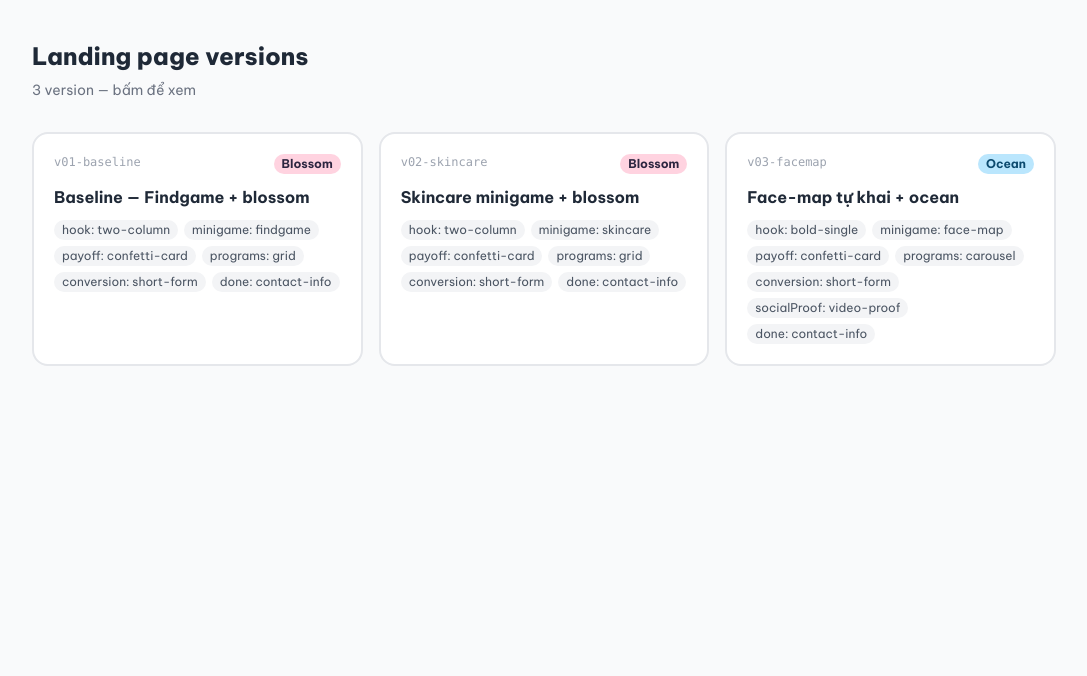
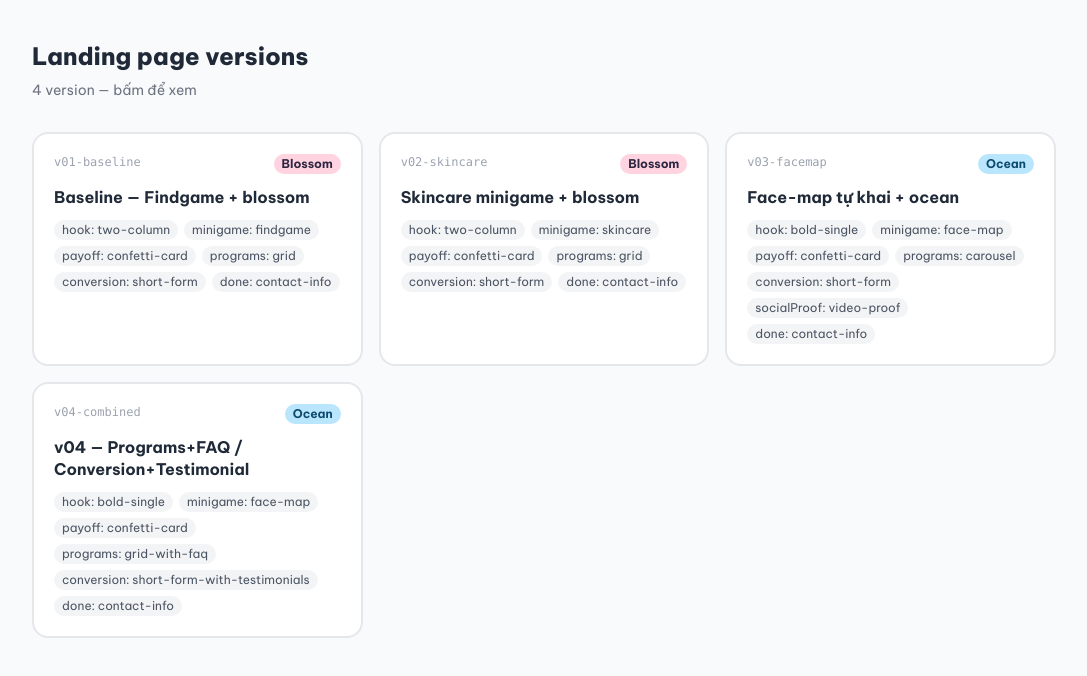
Before and after one commit to phuongnam204/landing-page, a Next.js app: page /versions in a window 1280 px wide. Shown: the top 676 px of the page, without its empty margins (96-1183 px from the left). Built offline with nearby package versions, Linux system fonts and the light colour scheme.

Commit message:
feat(landing/v04): stub components + registry entries + recipe v04-combined

```diff
--- a/src/landing/recipes/index.ts
+++ b/src/landing/recipes/index.ts
@@ -1,9 +1,10 @@
 import { v01Baseline } from './v01-baseline';
 import { v02Skincare } from './v02-skincare';
 import { v03Facemap } from './v03-facemap';
+import { v04Combined } from './v04-combined';
 import type { Recipe } from '../validateRecipe';
 
-export const allRecipes: Recipe[] = [v01Baseline, v02Skincare, v03Facemap];
+export const allRecipes: Recipe[] = [v01Baseline, v02Skincare, v03Facemap, v04Combined];
 export function getRecipeById(id: string): Recipe | undefined {
   return allRecipes.find(r => r.id === id);
 }
--- /dev/null
+++ b/src/landing/recipes/v04-combined.ts
@@ -0,0 +1,15 @@
+import type { Recipe } from '../validateRecipe';
+
+export const v04Combined: Recipe = {
+  id: 'v04-combined',
+  label: 'v04 — Programs+FAQ / Conversion+Testimonial',
+  theme: 'ocean',
+  slots: {
+    hook:       'bold-single',
+    minigame:   'face-map',
+    payoff:     'confetti-card',
+    programs:   'grid-with-faq',
+    conversion: 'short-form-with-testimonials',
+    done:       'contact-info',
+  },
+};
--- a/src/landing/registry.ts
+++ b/src/landing/registry.ts
@@ -11,13 +11,15 @@ import { CarouselPrograms } from './variants/programs/carousel';
 import { ShortFormConversion } from './variants/conversion/short-form';
 import { ContactInfoDone } from './variants/done/contact-info';
 import { VideoProofSocial } from './variants/socialProof/video-proof';
+import { GridWithFaqPrograms } from './variants/programs/grid-with-faq';
+import { ShortFormWithTestimonialsConversion } from './variants/conversion/short-form-with-testimonials';
 
 export const registry = {
   hook:        { 'two-column': TwoColumnHook, 'bold-single': BoldSingleHook } as Record<string, ComponentType<HookSlotProps>>,
   minigame:    { findgame: FindgameMinigame, skincare: SkincareMinigame, 'face-map': FaceMapMinigame } as Record<string, ComponentType<MinigameSlotProps>>,
   payoff:      { 'confetti-card': ConfettiCardPayoff } as Record<string, ComponentType<PayoffSlotProps>>,
-  programs:    { grid: GridPrograms, carousel: CarouselPrograms } as Record<string, ComponentType<ProgramsSlotProps>>,
-  conversion:  { 'short-form': ShortFormConversion } as Record<string, ComponentType<ConversionSlotProps>>,
+    programs:    { grid: GridPrograms, carousel: CarouselPrograms, 'grid-with-faq': GridWithFaqPrograms } as Record<string, ComponentType<ProgramsSlotProps>>,
+    conversion:  { 'short-form': ShortFormConversion, 'short-form-with-testimonials': ShortFormWithTestimonialsConversion } as Record<string, ComponentType<ConversionSlotProps>>,
   socialProof: { 'video-proof': VideoProofSocial } as Record<string, ComponentType<SocialProofSlotProps>>,
   done:        { 'contact-info': ContactInfoDone } as Record<string, ComponentType<DoneSlotProps>>,
 };
--- /dev/null
+++ b/src/landing/variants/conversion/short-form-with-testimonials.tsx
@@ -0,0 +1,12 @@
+'use client';
+import type { ConversionSlotProps } from '../../slots';
+
+export function ShortFormWithTestimonialsConversion({ onSubmit }: ConversionSlotProps) {
+  return (
+    <div className="h-[100dvh] w-full bg-[var(--lp-bg-payoff)] flex items-center justify-center">
+      <button onClick={() => onSubmit('stub', '0900000000')} className="bg-cta text-white px-6 py-3 rounded-soft font-bold">
+        [stub] Gửi
+      </button>
+    </div>
+  );
+}
--- /dev/null
+++ b/src/landing/variants/programs/grid-with-faq.tsx
@@ -0,0 +1,12 @@
+'use client';
+import type { ProgramsSlotProps } from '../../slots';
+
+export function GridWithFaqPrograms({ suggestedProgramId, onContinue }: ProgramsSlotProps) {
+  return (
+    <div className="h-[100dvh] w-full bg-[var(--lp-bg-payoff)] flex items-center justify-center">
+      <button onClick={() => onContinue(suggestedProgramId)} className="bg-cta text-white px-6 py-3 rounded-soft font-bold">
+        [stub] Đặt lịch
+      </button>
+    </div>
+  );
+}
```
Also changed, not shown: 2 other files (tests, documents, lock files or other folders).
